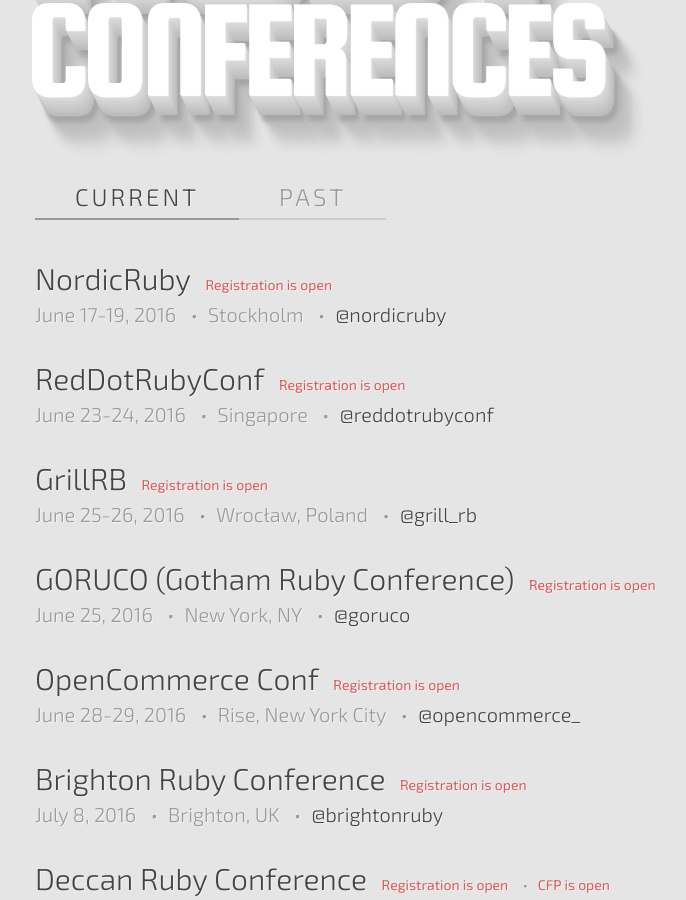
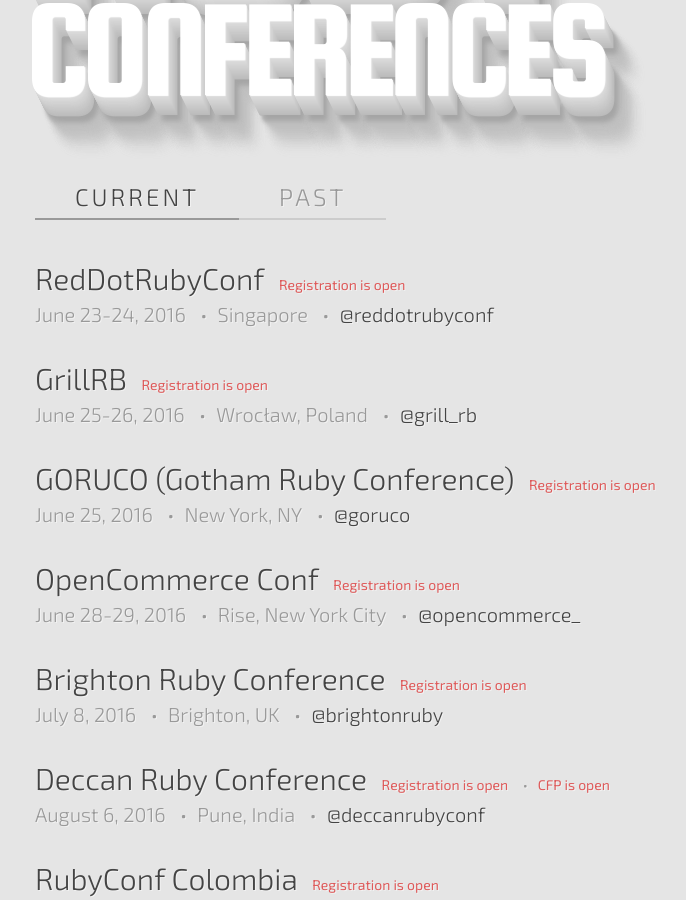
Before and after one commit to ruby-conferences/ruby-conferences.github.io, a Jekyll site: the page built from index.html, in a window 1280 px wide and 900 px high, scrolled down 302 px. Shown: the whole window, without its empty margins (205-891 px from the left). Built offline with Jekyll 4.4.1, drawn with Linux system fonts in a browser that asks for light colours.

Commit message:
remove NoricRuby from current

```diff
--- a/_data/current.yml
+++ b/_data/current.yml
@@ -1,10 +1,3 @@
-- name: NordicRuby
-  location: Stockholm
-  dates: "June 17-19, 2016"
-  url: http://www.nordicruby.org/
-  twitter: nordicruby
-  reg_phrase: Registration is open
-
 - name: RedDotRubyConf
   location: Singapore
   dates: "June 23-24, 2016"
```
